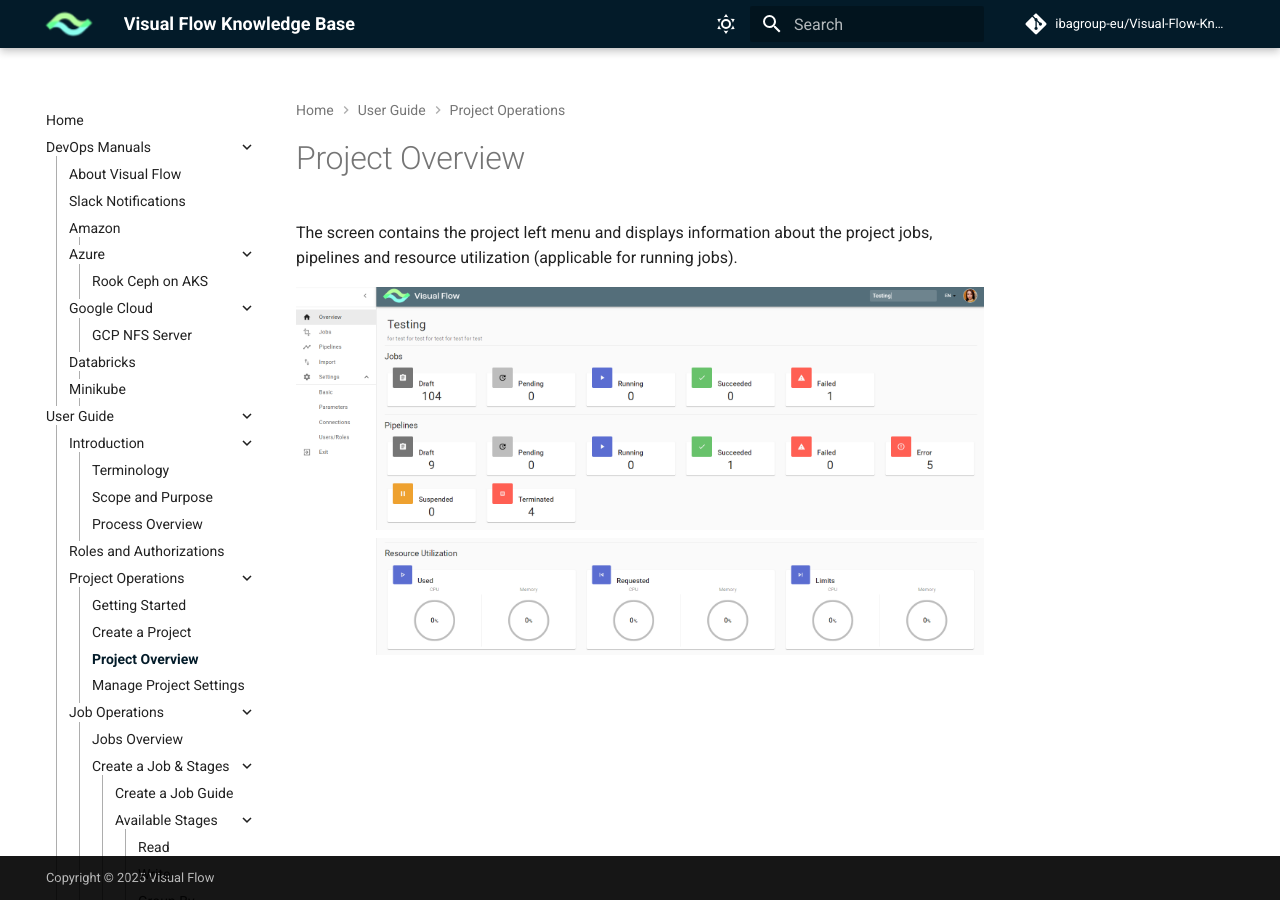
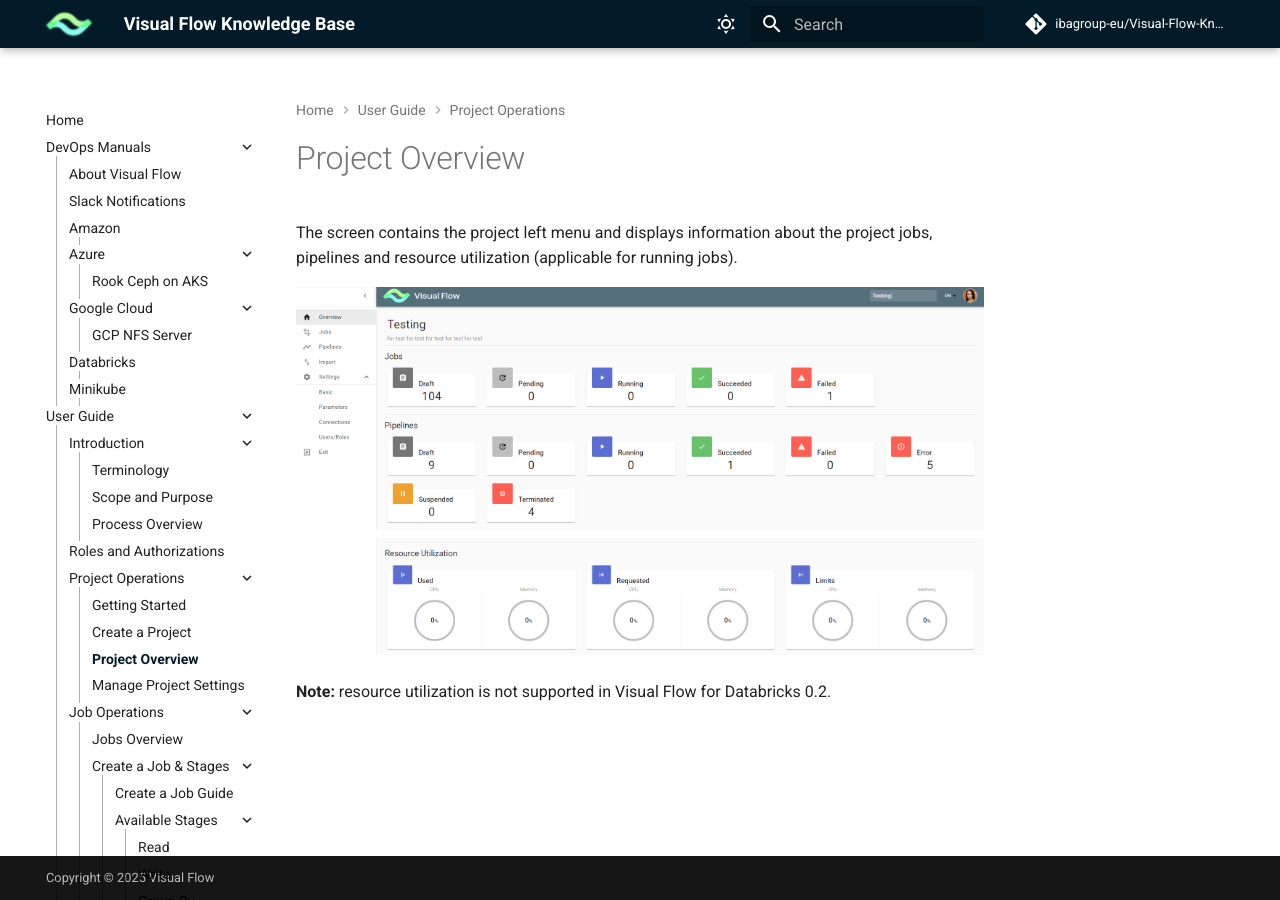
Before and after one commit to ibagroup-eu/Visual-Flow-Knowledge-Base, an MkDocs documentation site: the page built from docs/user-guide/project-operations/project-overview.md, in a window 1280 px wide. Built offline with MkDocs 1.6.1 and Material for MkDocs 9.7.7, drawn with Linux system fonts in a browser that asks for light colours; comment, search, counter and statistics services are not loaded.

Commit message:
Update project-overview.md
Added Databricks related info

```diff
--- a/docs/user-guide/project-operations/project-overview.md
+++ b/docs/user-guide/project-operations/project-overview.md
@@ -5,3 +5,5 @@
 
 ![](../../assets/user-guide-img/image5.png)
 ![](../../assets/user-guide-img/image6.png)
+
+**Note:** resource utilization is not supported in Visual Flow for Databricks 0.2.
```
